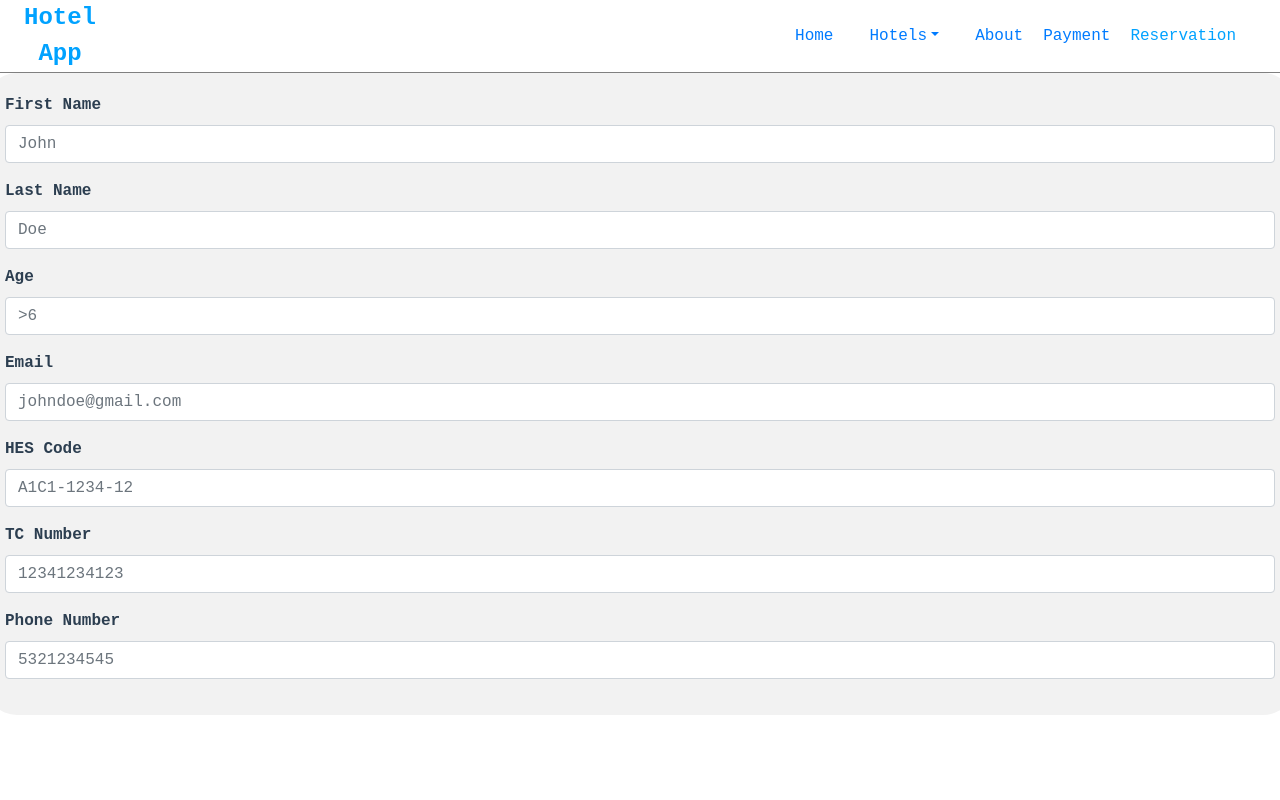
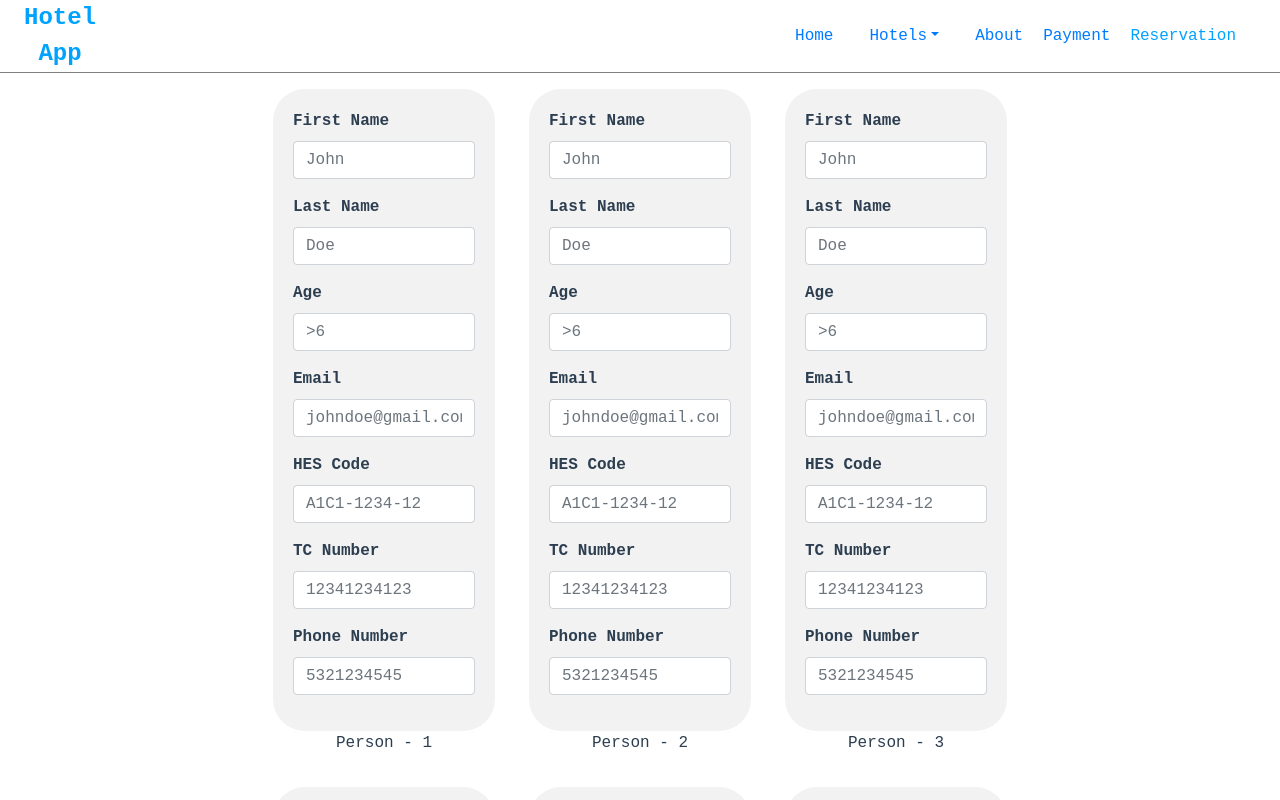
Before and after one commit to canberk-yilmaz/vue-hotel-app, a Vue app: page /reservation in a window 1280 px wide. Shown: the top 800 px of the page. Built offline with nearby package versions, Linux system fonts and the light colour scheme.

Commit message:
css changes

```diff
--- a/src/views/Reservation.vue
+++ b/src/views/Reservation.vue
@@ -1,7 +1,15 @@
 <template>
   <div>
-    <div v-for="item in 1" :key="item">
-      <TheForm />
+    <div class="d-flex justify-content-center">
+      <div class="form__container">
+        <div class="form__item" v-for="(item, formId) in 6" :key="formId">
+          <TheForm />
+          <div class="text-center">Person - {{ formId + 1 }}</div>
+        </div>
+      </div>
+    </div>
+    <div class="text-center mt-1 mb-5">
+      <b-btn>Continue To Payment</b-btn>
     </div>
   </div>
 </template>
@@ -17,4 +25,17 @@ export default {
 };
 </script>
 
-<style scoped></style>
+<style scoped>
+.form__container {
+  display: flex;
+  flex-direction: row;
+  flex-wrap: wrap;
+  justify-content: space-around;
+  width: 60%;
+}
+
+.form__item {
+  width: 25%;
+  margin: 1rem;
+}
+</style>
```
